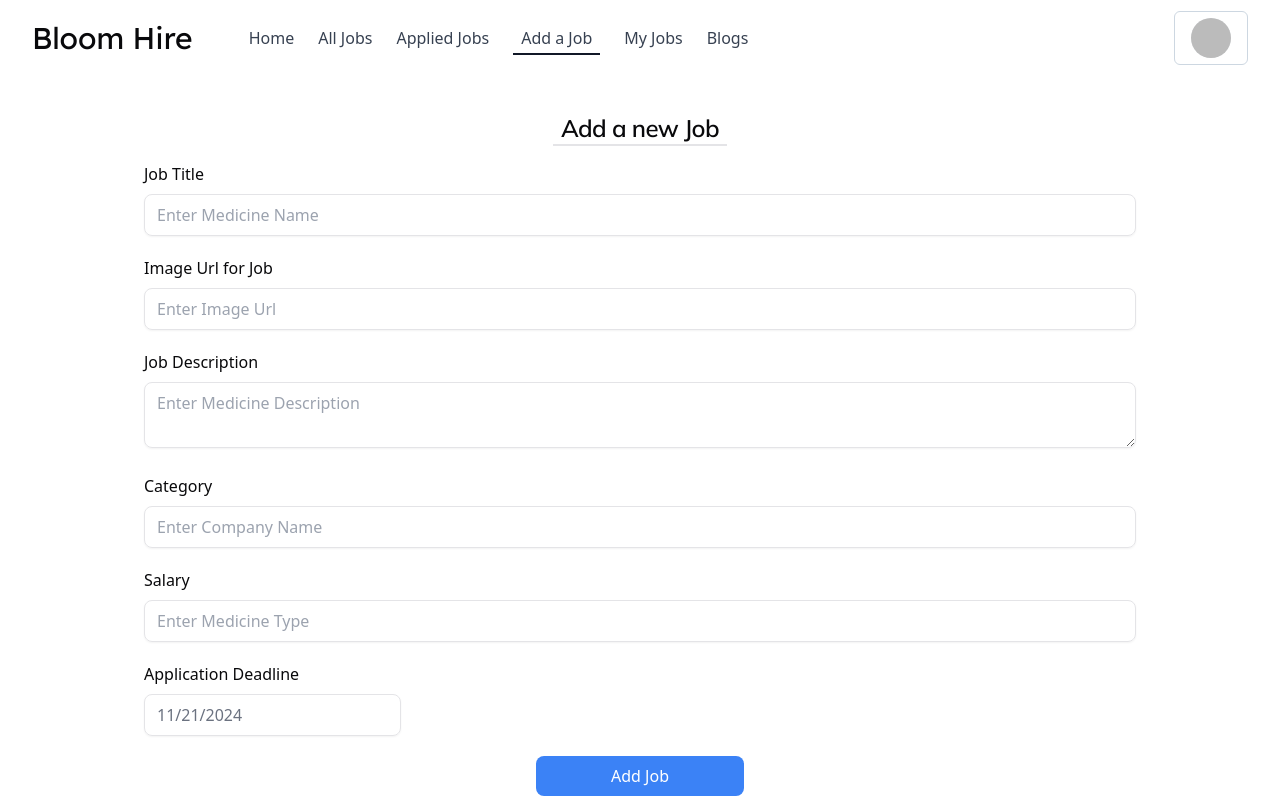
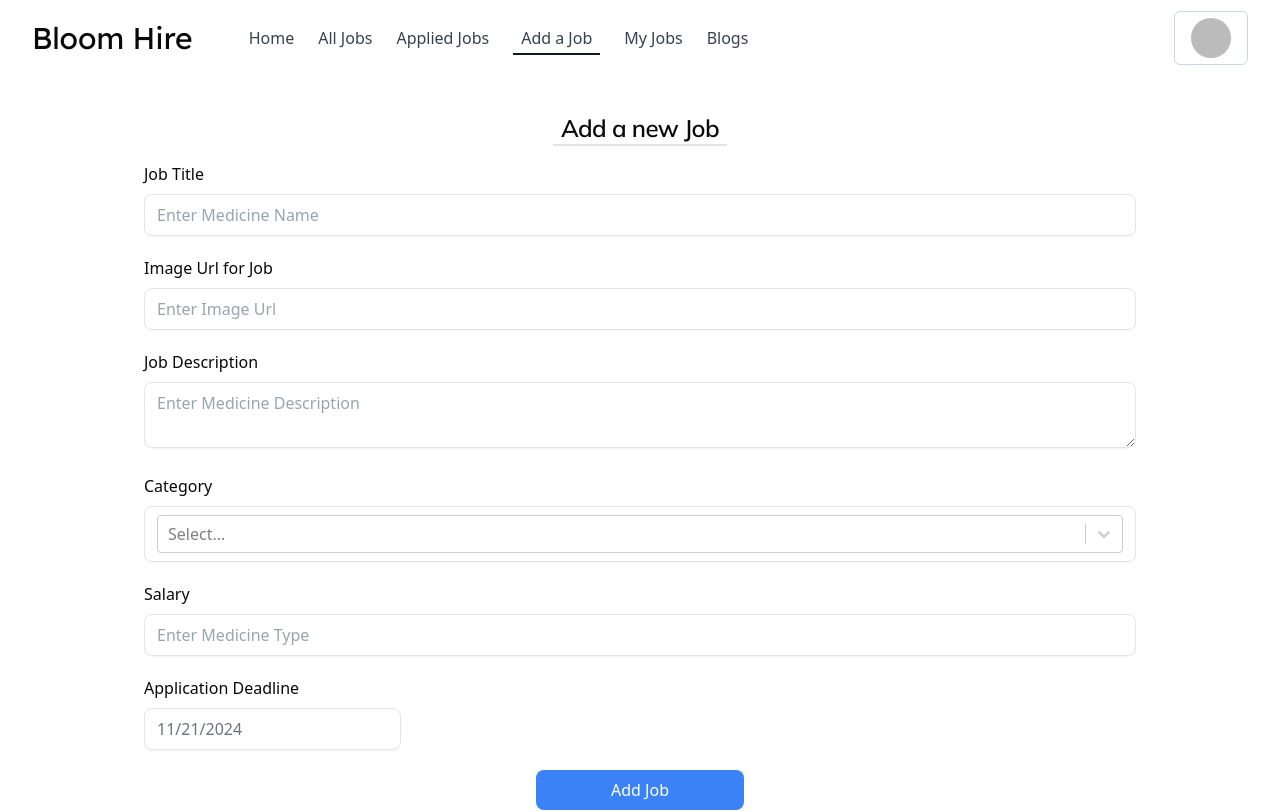
Before and after one commit to zahidtdx61/Verve-Careers, a React (Vite) app in the folder frontend/: page /add-job in a window 1280 px wide. Shown: the top 812 px of the page. Built offline with nearby package versions, Linux system fonts and the light colour scheme; no server answers; sample sign-in values are in the browser's storage.

Commit message:
added: react-select for job category selection

```diff
--- a/frontend/package.json
+++ b/frontend/package.json
@@ -39,6 +39,7 @@
     "react-icons": "^5.3.0",
     "react-markdown": "^9.0.1",
     "react-router-dom": "^6.22.3",
+    "react-select": "^5.8.3",
     "react-spinners": "^0.14.1",
     "rehype-raw": "^7.0.0",
     "shadcn": "^2.1.6",
--- a/frontend/src/hooks/useAxiosSecure.jsx
+++ b/frontend/src/hooks/useAxiosSecure.jsx
@@ -17,7 +17,7 @@ const useAxiosSecure = () => {
         return res;
       },
       async (error) => {
-        console.log("error tracked in the interceptor", error.response);
+        console.log("error tracked in the interceptor", error);
         if (error.response.status === 401 || error.response.status === 403) {
           await logOut();
           navigate("/registration");
--- a/frontend/src/pages/AddJob/AddJob.jsx
+++ b/frontend/src/pages/AddJob/AddJob.jsx
@@ -4,6 +4,7 @@ import DatePicker from "react-datepicker";
 import "react-datepicker/dist/react-datepicker.css";
 import { useForm } from "react-hook-form";
 import toast from "react-hot-toast";
+import Select from "react-select";
 import useAuth from "../../hooks/useAuth";
 import useAxiosSecure from "../../hooks/useAxiosSecure";
 
@@ -12,8 +13,25 @@ const AddJob = () => {
   const session = useAxiosSecure();
   const { user, isLoading, setIsLoading } = useAuth();
   const [applicationDeadline, setApplicationDeadline] = useState(new Date());
+  const [selectedOption, setSelectedOption] = useState(null);
+  const [categoryError, setCategoryError] = useState(false);
+
+  const options = [
+    { value: "On-site Job", label: "On-site Job" },
+    { value: "Hybrid", label: "Hybrid" },
+    { value: "Remote-Job", label: "Remote-Job" },
+    { value: "Part-time Job", label: "Part-time Job" },
+  ];
 
   const submitData = async (data) => {
+    setCategoryError(false);
+    // console.log(data);
+    if (selectedOption === null) {
+      setCategoryError(true);
+      return;
+    }
+
+    data.category = selectedOption;
     data.postedBy = user.uid;
     data.applicationDeadline = applicationDeadline;
     console.log(data);
@@ -83,13 +101,14 @@ const AddJob = () => {
 
         <div>
           <label className="font-medium">Category</label>
-          <input
-            type="text"
-            {...register("category")}
+          <Select
             required
             className="w-full mt-2 px-3 py-2 text-gray-500 bg-transparent outline-none border focus:border-gray-600 shadow-sm rounded-lg"
-            placeholder="Enter Company Name"
+            defaultValue={selectedOption}
+            onChange={({ value }) => setSelectedOption(value)}
+            options={options}
           />
+          {categoryError && <p className="text-red-500">Please select a tag</p>}
         </div>
 
         <div>
--- a/frontend/src/pages/MyJobs/DeleteModal.jsx
+++ b/frontend/src/pages/MyJobs/DeleteModal.jsx
@@ -12,14 +12,15 @@ import {
 import toast from "react-hot-toast";
 import { MdWarning } from "react-icons/md";
 
-const DeleteModal = ({ open, setOpen, refetch, jobId }) => {
+const DeleteModal = ({ open, setOpen, refetch, job }) => {
   const session = useAxiosSecure();
   const { setIsLoading } = useAuth();
 
   const handleDelete = async () => {
     try {
       setIsLoading(true);
-      await session.delete(`/job/delete-job/${jobId}`);
+      // console.log({ job });
+      await session.delete(`/job/delete-job/${job._id}`);
       setIsLoading(false);
       setOpen(false);
       toast.success("Job deleted successfully");
--- a/frontend/src/pages/Registration/Registration.jsx
+++ b/frontend/src/pages/Registration/Registration.jsx
@@ -1,8 +1,32 @@
+import Loader from "@/components/Loader/Loader";
 import { Tabs, TabsContent, TabsList, TabsTrigger } from "@/components/ui/tabs";
+import useAuth from "@/hooks/useAuth";
+import { Helmet } from "react-helmet-async";
+import { Navigate, useNavigation } from "react-router-dom";
 import SignIn from "./SignIn";
 import SignUp from "./SignUp";
 
 const Registration = () => {
+  const { user, isLoading } = useAuth();
+
+  const navigation = useNavigation();
+
+  if (navigation.state === "loading") return <Loader />;
+  if (isLoading)
+    return (
+      <>
+        <Helmet>
+          <title>Bloom Hire | Join Us</title>
+        </Helmet>
+        <Loader />
+      </>
+    );
+
+  if (user) {
+    // toast.error("You are already signed in");
+    return <Navigate to="/" />;
+  }
+
   return (
     <div className="max-w-screen-xl mx-auto mt-12 flex flex-col lg:flex-row justify-center gap-8">
       <div className="w-full lg:w-[35%] p-4">
```
Also changed, not shown: 2 other files (tests, documents, lock files or other folders).
